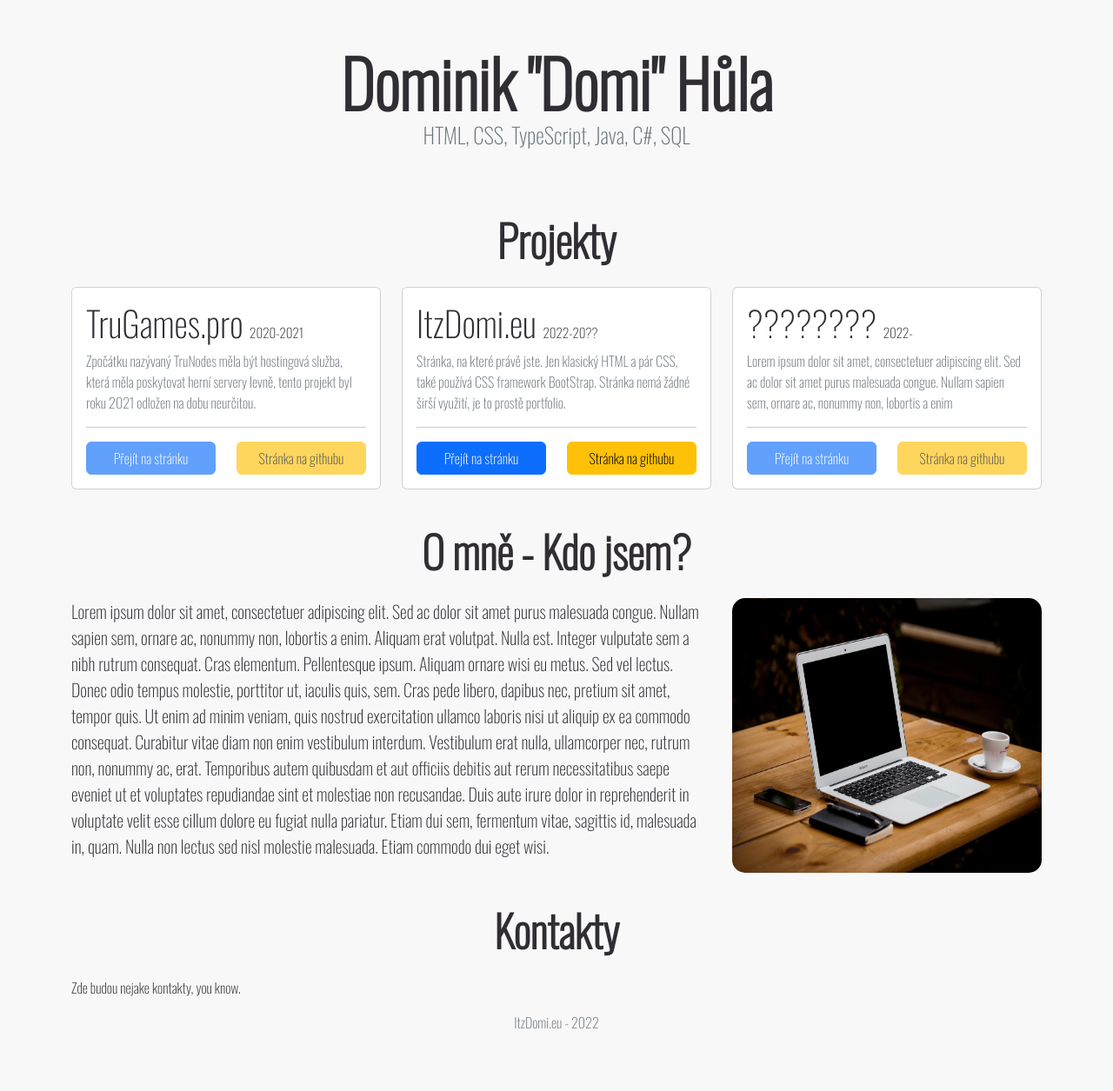
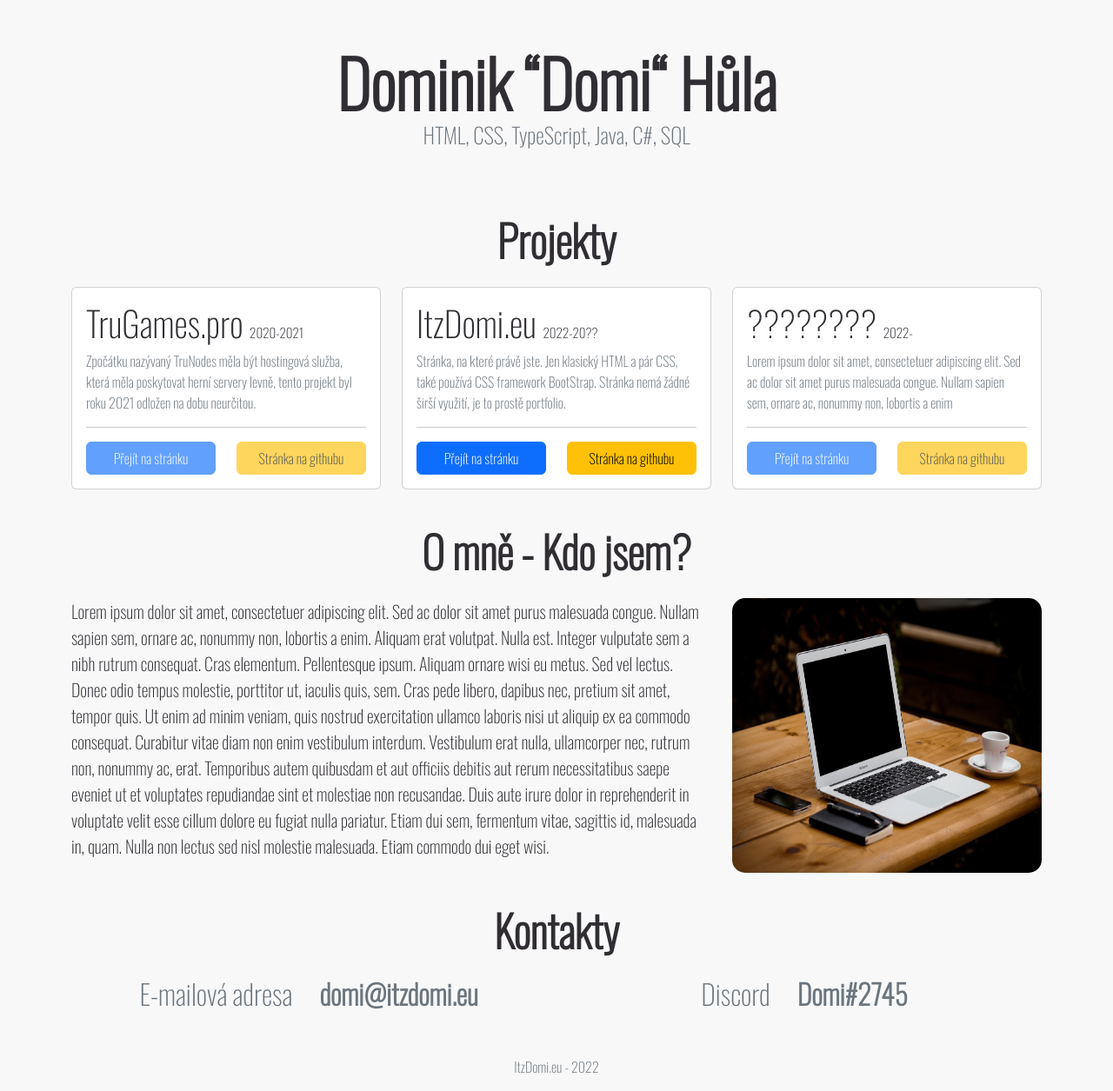
Before and after one commit to DomiTG/itzdomi.eu, a plain HTML site: page index.html in a window 1280 px wide. Shown: the whole page at 87% size. Before the commit the page ends 1204 px from the top, so only its background shows below. Drawn offline with nearby package versions, Linux system fonts and the light colour scheme.

Commit message:
kontakty

```diff
--- a/index.html
+++ b/index.html
@@ -14,11 +14,22 @@
     <meta property="og:description" content="Osobní web kodera/developera Domiho." />
     <meta name="theme-color" content="#FF0000">
 
+    <script src="https://kit.fontawesome.com/4e883bee66.js" crossorigin="anonymous"></script>
+
+    <script async src="https://www.googletagmanager.com/gtag/js?id=G-958MTFRXYH"></script>
+    <script>
+        window.dataLayer = window.dataLayer || [];
+        function gtag(){dataLayer.push(arguments);}
+        gtag('js', new Date());
+
+        gtag('config', 'G-958MTFRXYH');
+    </script>
+
   </head>
   <body>
     <div class="container">
         <h1 class="text-center title" style="margin-top: 50px;">
-            Dominik "Domi" Hůla
+            Dominik “Domi“ Hůla
             <p class="text-center text-muted languages">HTML, CSS, TypeScript, Java, C#, SQL</p>
         </h1>
         <h2 class="text-center section over">Projekty</h2>
@@ -85,20 +96,19 @@
             </div>
         </div>
         <h2 class="text-center section" style="margin-top: 25px;">Kontakty</h2>
-        <p>Zde budou nejake kontakty, you know.</p>
+        <div class="row" style="margin-bottom: 45px;">
+            <div class="col-lg-6 col-md-6 col-12">
+                <h2 class="text-muted text-center">E-mailová adresa <strong style="margin-left: 25px;">domi@itzdomi.eu</strong></h2>
+            </div>
+            <div class="col-lg-6 col-md-6 col-12">
+                <h2 class="text-muted text-center">Discord <strong style="margin-left: 25px;">Domi#2745</strong></h2>
+            </div>
+        </div>
+
         <footer>
             <p class="text-center text-muted">ItzDomi.eu - 2022</p>
         </footer>
     </div>
-    <!-- Google tag (gtag.js) -->
-    <script async src="https://www.googletagmanager.com/gtag/js?id=G-958MTFRXYH"></script>
-    <script>
-        window.dataLayer = window.dataLayer || [];
-        function gtag(){dataLayer.push(arguments);}
-        gtag('js', new Date());
-
-        gtag('config', 'G-958MTFRXYH');
-    </script>
     <script src="https://cdn.jsdelivr.net/npm/bootstrap@5.2.2/dist/js/bootstrap.bundle.min.js" integrity="sha384-OERcA2EqjJCMA+/3y+gxIOqMEjwtxJY7qPCqsdltbNJuaOe923+mo//f6V8Qbsw3" crossorigin="anonymous"></script>
   </body>
 </html>
```
